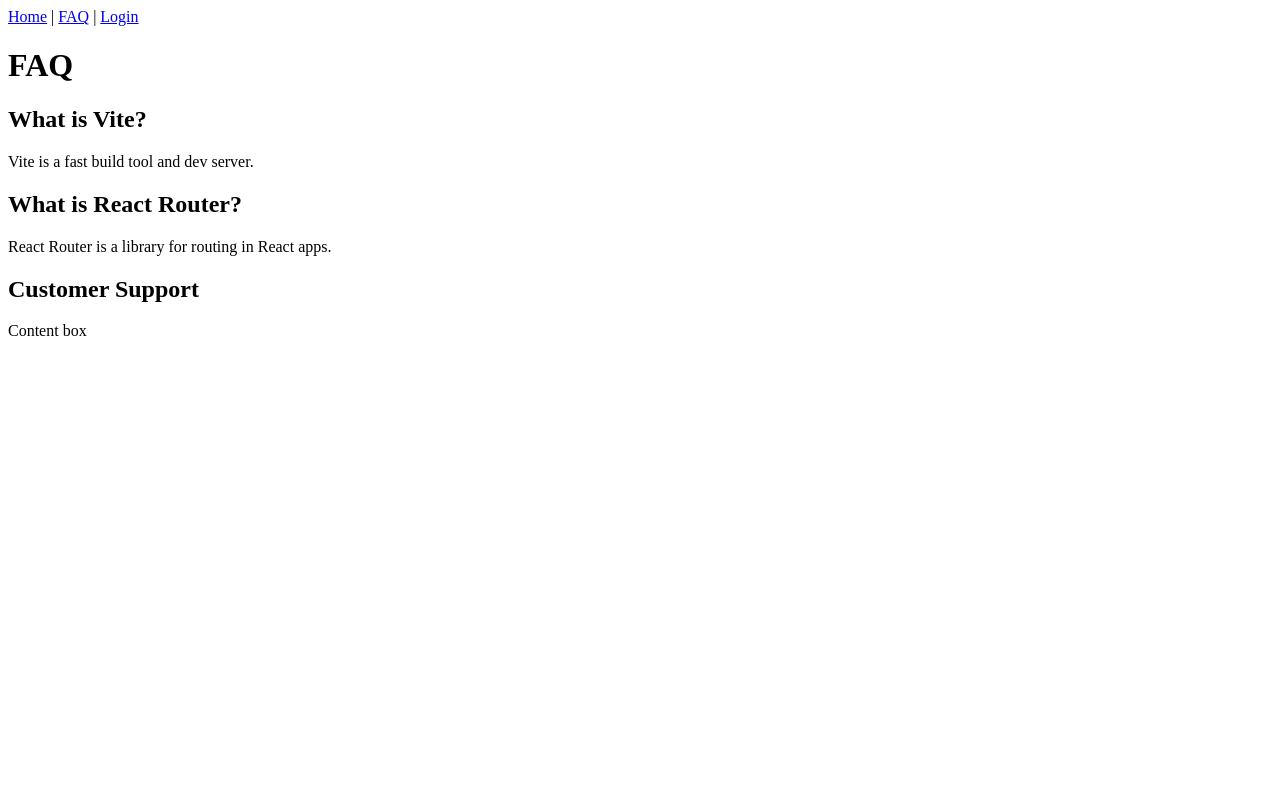
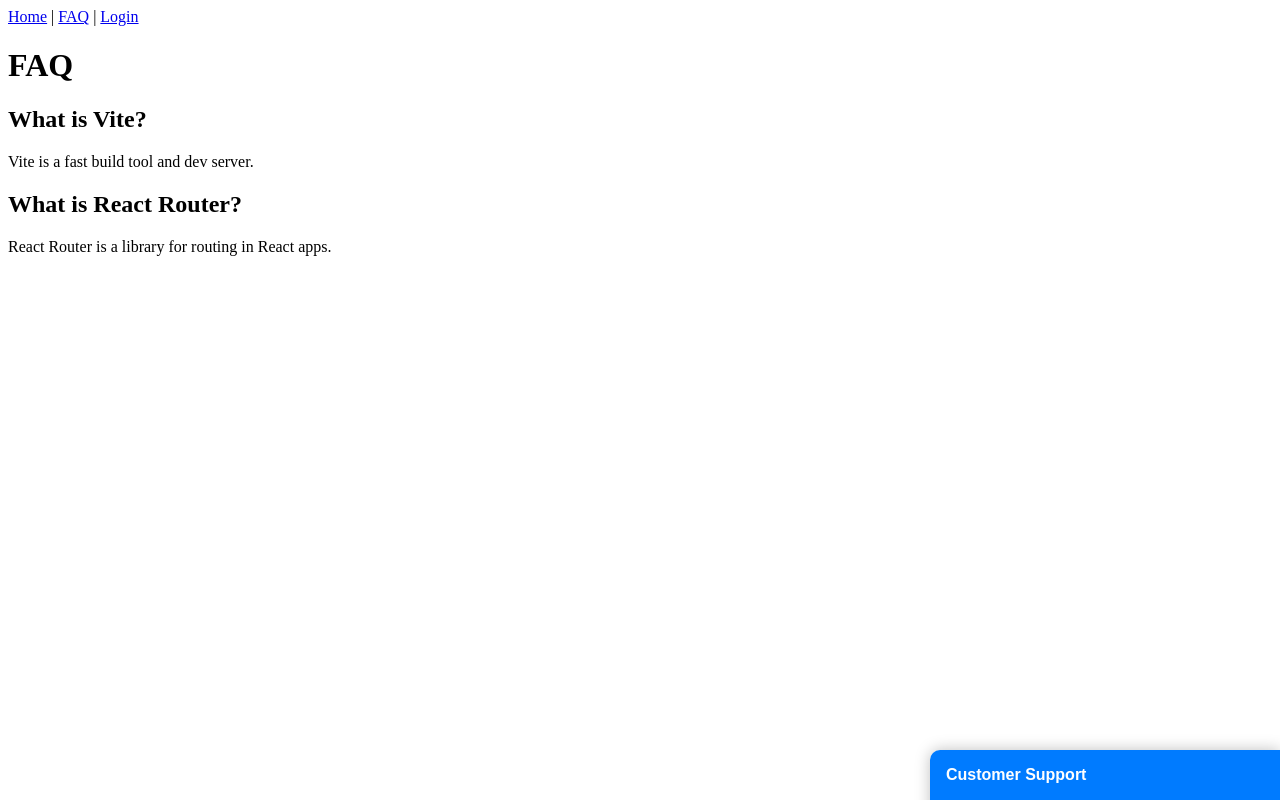
Before and after one commit to brian-vdb/round-2, a React (Vite) app in the folder frontend/: page /faq in a window 1280 px wide. Built offline with nearby package versions, Linux system fonts and the light colour scheme.

Commit message:
Added basic css for the chatbot window

```diff
--- a/frontend/src/pages/components/Chat.css
+++ b/frontend/src/pages/components/Chat.css
@@ -0,0 +1,42 @@
+/* components/Chat.css */
+
+.chat {
+  position: fixed;
+  bottom: 0;
+  right: 0;
+  width: 350px;
+  transform: translateY(calc(100% - 50px));
+  transition: transform 0.3s ease-in-out;
+  box-shadow: 0 0 15px rgba(0, 0, 0, 0.25);
+  font-family: sans-serif;
+  background: white;
+  border-top-left-radius: 10px;
+  overflow: hidden;
+}
+
+.chat.open {
+  transform: translateY(0);
+}
+
+.chat .header {
+  height: 50px;
+  background: #007bff;
+  color: white;
+  padding: 0 16px;
+  display: flex;
+  align-items: center;
+  justify-content: space-between;
+  cursor: pointer;
+}
+
+.chat .header .title {
+  margin: 0;
+  font-size: 16px;
+}
+
+.chat .content {
+  height: 480px;
+  padding: 16px;
+  overflow-y: auto;
+  background: #f9f9f9;
+}
--- a/frontend/src/pages/components/Chat.tsx
+++ b/frontend/src/pages/components/Chat.tsx
@@ -1,13 +1,19 @@
-import type React from "react";
+// components/Chat.tsx
+
+import React, { useState } from "react";
+import './Chat.css'
 
 const Chat: React.FC = () => {
+  const [open, setOpen] = useState(false);
+
   return (
-    <div className="chat">
-      <div className="header">
+    <div className={`chat ${open ? 'open' : 'closed'}`}>
+      <div className="header" onClick={() => setOpen(o => !o)}>
         <h2 className="title">Customer Support</h2>
-        <div className="status-icon"></div>
+        <div className="status-icon" />
       </div>
       <div className="content">
+        {/* your chat messages or form go here */}
         Content box
       </div>
     </div>
--- a/frontend/src/pages/components/Nav.tsx
+++ b/frontend/src/pages/components/Nav.tsx
@@ -1,6 +1,7 @@
 // components/Nav.tsx
 
 import React from 'react'
+import './Nav.css'
 import { Link, useNavigate } from 'react-router-dom'
 import { useAuth } from '../../context/AuthContext'
 
```
